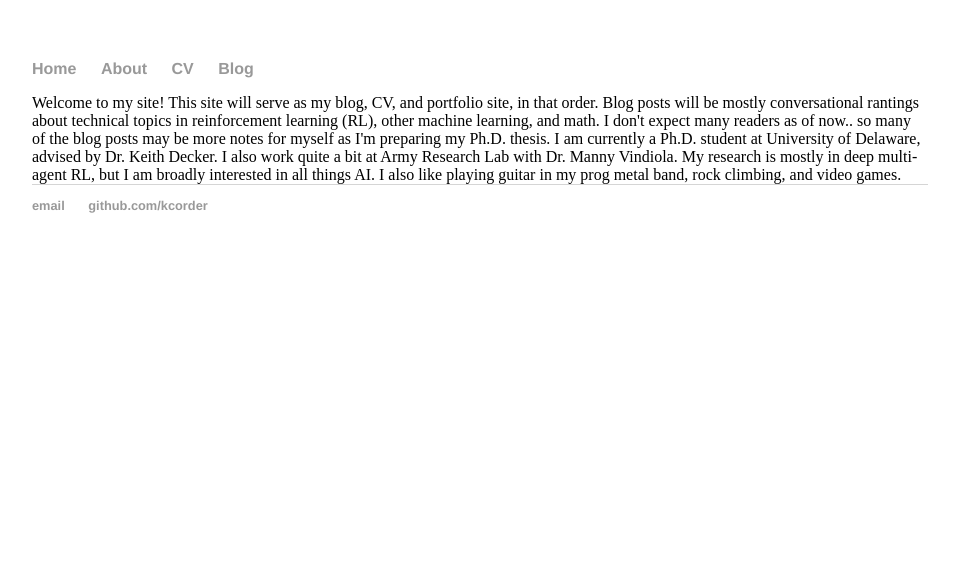
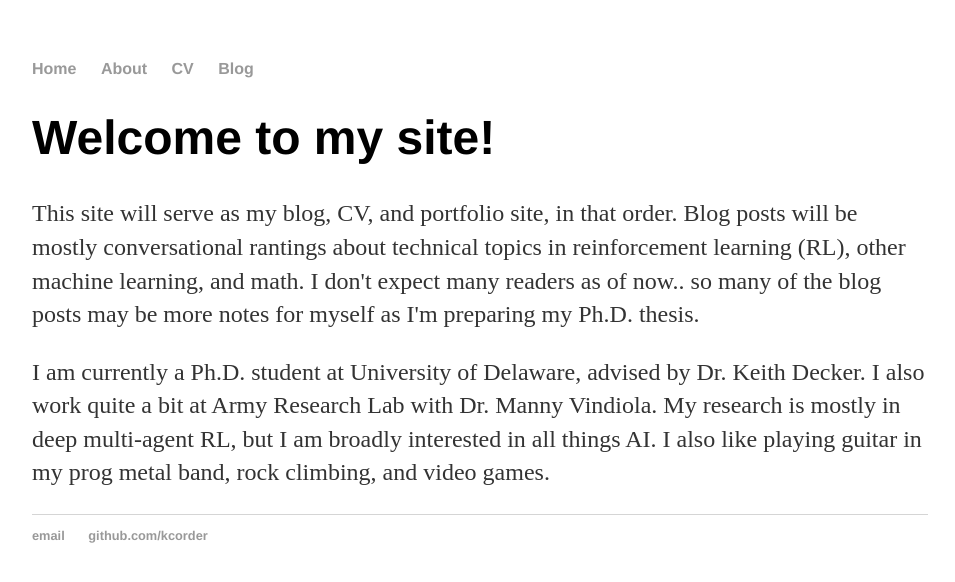
Before and after one commit to kcorder/kcorder.github.io, a Jekyll site: the page built from about/index.html, in a window 1280 px wide. Shown: the top 582 px of the page, without its empty margins (160-1115 px from the left). Built offline with Jekyll 4.4.1, drawn with Linux system fonts in a browser that asks for light colours.

Commit message:
Update index.html

```diff
--- a/about/index.html
+++ b/about/index.html
@@ -3,8 +3,12 @@ layout: default
 title: Kevin Corder's About
 ---
 
-Welcome to my site!
+<h1>Welcome to my site!</h1>
 
+<p>
 This site will serve as my blog, CV, and portfolio site, in that order. Blog posts will be mostly conversational rantings about technical topics in reinforcement learning (RL), other machine learning, and math. I don't expect many readers as of now.. so many of the blog posts may be more notes for myself as I'm preparing my Ph.D. thesis.
+</p>
 
+<p>
 I am currently a Ph.D. student at University of Delaware, advised by Dr. Keith Decker. I also work quite a bit at Army Research Lab with Dr. Manny Vindiola. My research is mostly in deep multi-agent RL, but I am broadly interested in all things AI. I also like playing guitar in my prog metal band, rock climbing, and video games.
+</p>
```
